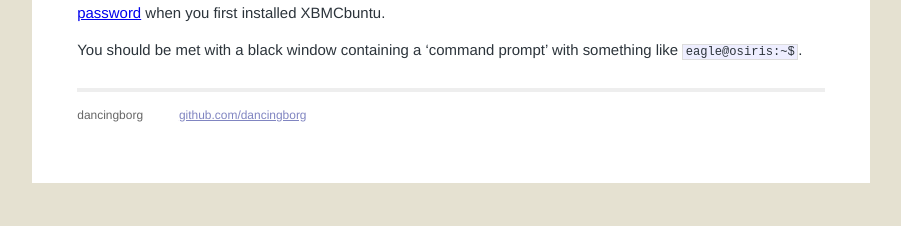
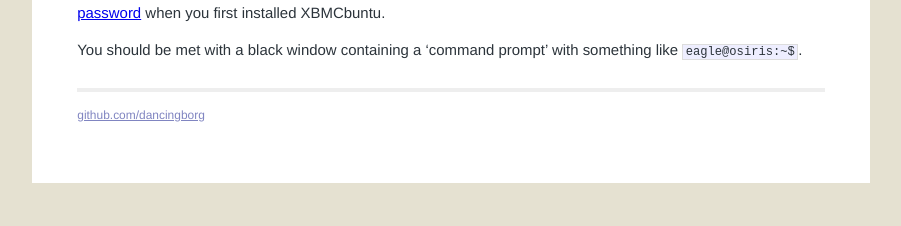
Before and after one commit to andre-abadi/andre-abadi.github.io, a Jekyll site: the page built from _posts/2014-12-02-xbmc-downloader-2.md, in a window 1280 px wide. Shown: the part 716-942 px from the top of the page, without its empty margins (189-1090 px from the left). Built offline with Jekyll 4.4.1, drawn with Linux system fonts in a browser that asks for light colours; Markdown is read by kramdown in place of the engine named in the settings.

Commit message:
Update default.html

```diff
--- a/_layouts/default.html
+++ b/_layouts/default.html
@@ -25,11 +25,6 @@
           <div class="footer">
             <div class="contact">
               <p>
-                dancingborg<br />
-              </p>
-            </div>
-            <div class="contact">
-              <p>
                 <a href="https://github.com/dancingborg">github.com/dancingborg</a><br />
               </p>
             </div>
```
